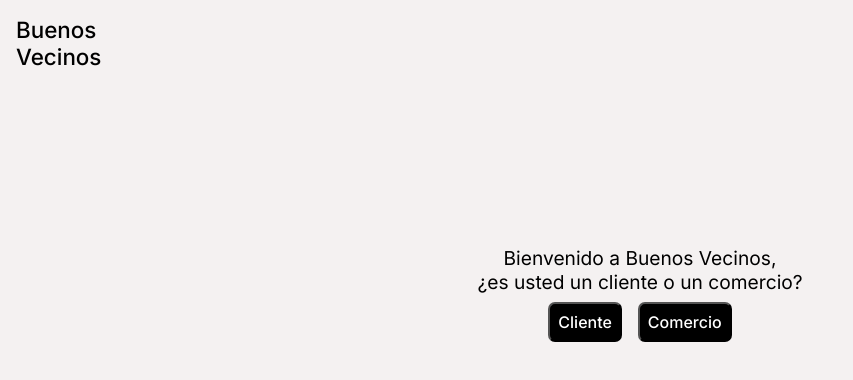
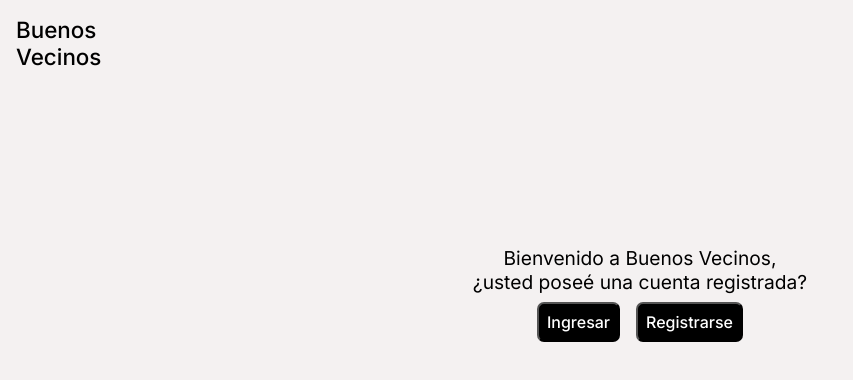
Before and after one commit to pibelanzallamas/buenos-vecinos, a React (Vite) app: page / in a window 1280 px wide. Shown: the top 380 px of the page, without its empty margins (0-853 px from the left). Built offline with nearby package versions, Linux system fonts and the light colour scheme.

Commit message:
welcome page update

```diff
--- a/src/components/Welcome.jsx
+++ b/src/components/Welcome.jsx
@@ -7,22 +7,22 @@ function Welcome() {
   return (
     <div className="welcome-page">
       <p>
-        Bienvenido a Buenos Vecinos,<p></p> ¿es usted un cliente o un comercio?
+        Bienvenido a Buenos Vecinos,<p></p> ¿usted poseé una cuenta registrada?
       </p>
       <div className="buttons-welcome">
         <button
           onClick={() => {
-            navigate("/login", { state: { cliente: true } });
+            navigate("/login");
           }}
         >
-          Cliente
+          Ingresar
         </button>
         <button
           onClick={() => {
-            navigate("/login", { state: { cliente: false } });
+            navigate("/register");
           }}
         >
-          Comercio
+          Registrarse
         </button>
       </div>
     </div>
```
